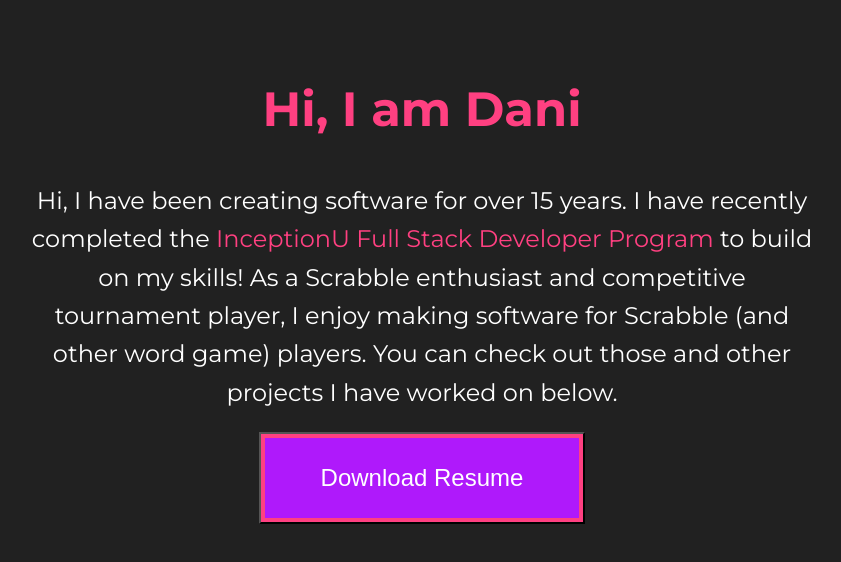
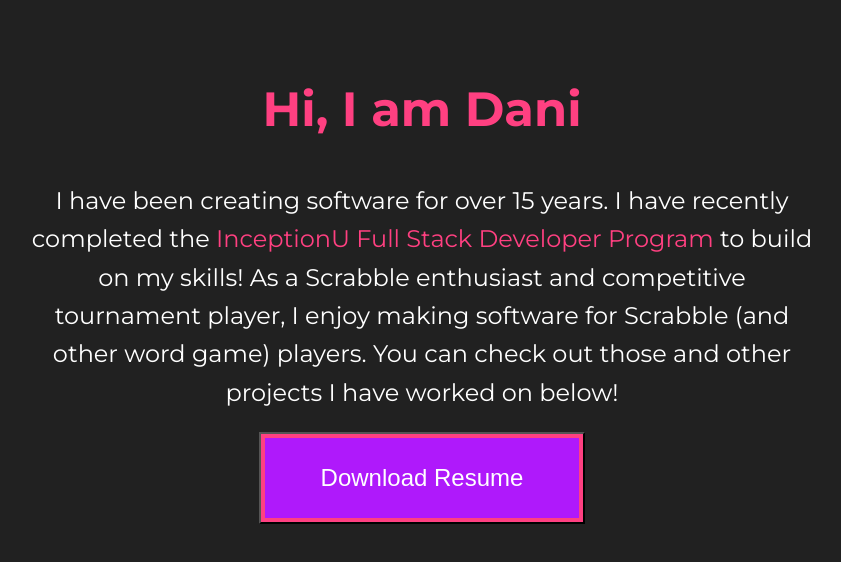
Before and after one commit to danibarker/portfolio, a React (Vite) app: page / in a window 1280 px wide. Shown: the top 562 px of the page, without its empty margins (218-1059 px from the left). Built offline with nearby package versions, Linux system fonts and the light colour scheme.

Commit message:
changed back to not using character entities and added exclamation mark

```diff
--- a/src/components/about-me.jsx
+++ b/src/components/about-me.jsx
@@ -13,15 +13,15 @@ function AboutMe() {
         >
             <h1>Hi, I am Dani</h1>
             <p>
-                Hi, I have been creating software for over 15 years. I have
-                recently completed the{" "}
+                I have been creating software for over 15 years. I have recently
+                completed the{" "}
                 <a href="https://www.inceptionu.ca" target="_blank">
                     InceptionU Full Stack Developer Program
                 </a>{" "}
                 to build on my skills! As a Scrabble enthusiast and competitive
                 tournament player, I enjoy making software for Scrabble (and
                 other word game) players. You can check out those and other
-                projects I have worked on below.
+                projects I have worked on below!
             </p>
             <a href="Danielle Barker.pdf">
                 <button
```
